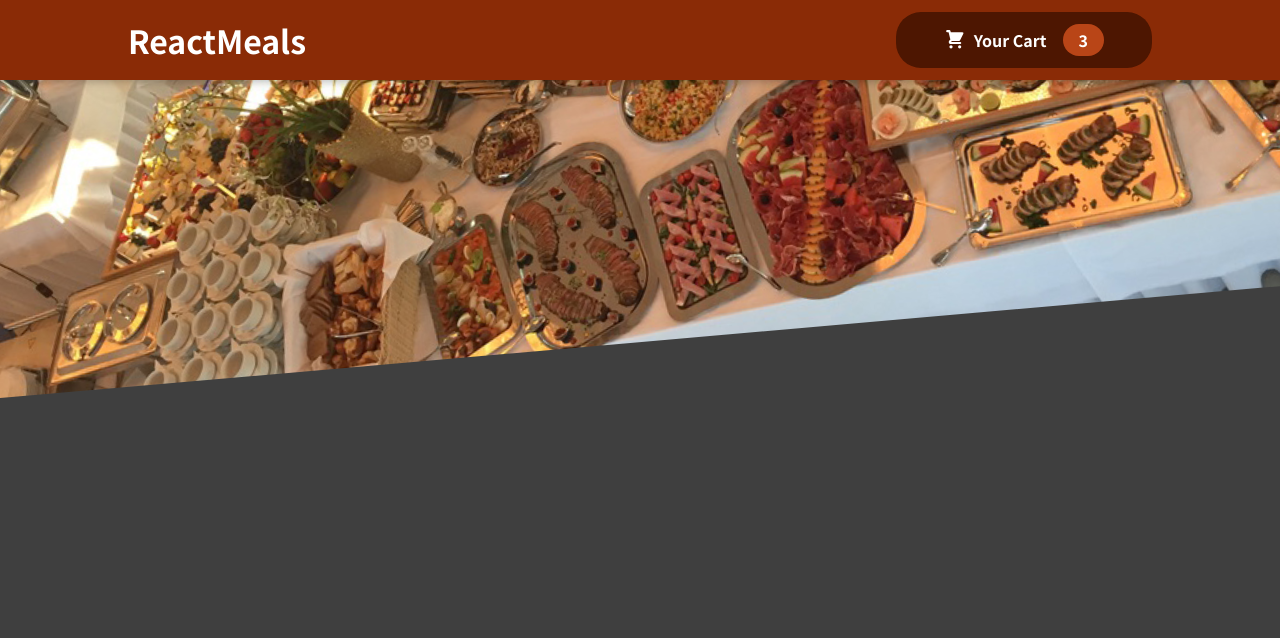
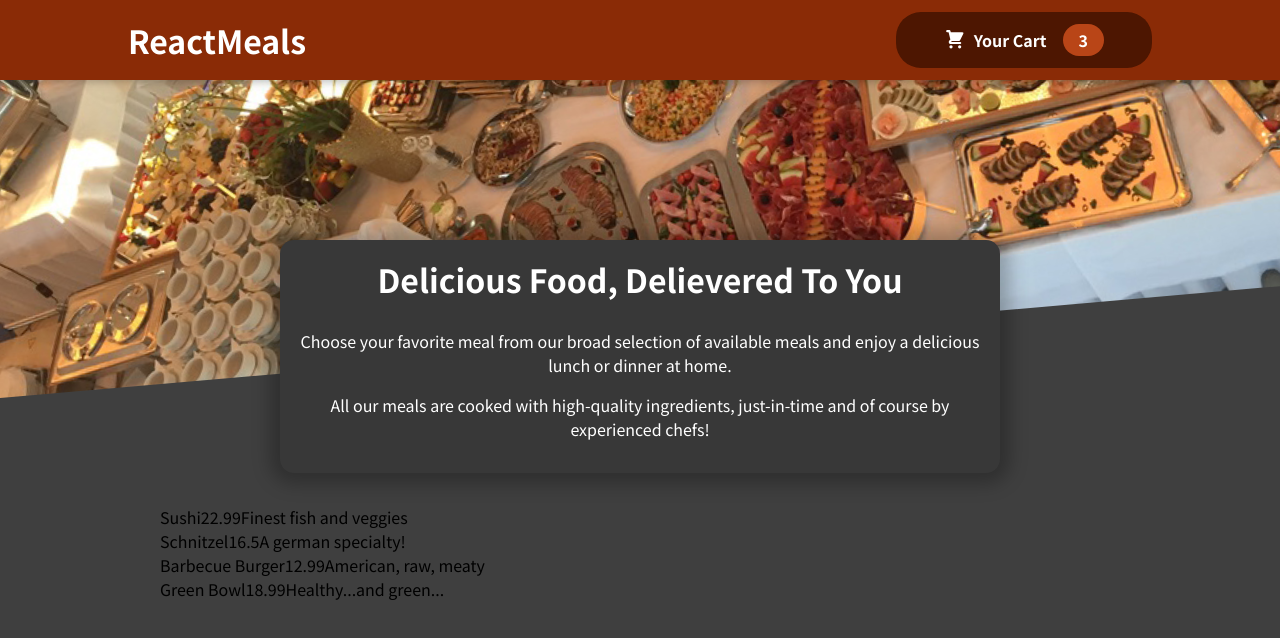
Before and after one commit to JensenYuen/React-by-Maximilian, a React (Create React App) app in the folder 06-react-food-order-app/: page / in a window 1280 px wide. Shown: the top 638 px of the page. Built offline with nearby package versions, Linux system fonts and the light colour scheme.

Commit message:
imported meals compoment

```diff
--- a/06-react-food-order-app/src/App.js
+++ b/06-react-food-order-app/src/App.js
@@ -1,11 +1,15 @@
 import { Fragment } from "react";
 
 import Header from "./components/Layout/Header";
+import Meals from "./components/Meals/Meals";
 
 function App() {
   return (
     <Fragment>
       <Header></Header>
+      <main>
+        <Meals />
+      </main>
     </Fragment>
   );
 }
--- a/06-react-food-order-app/src/components/Meals/AvaliableMeals.js
+++ b/06-react-food-order-app/src/components/Meals/AvaliableMeals.js
@@ -1,5 +1,3 @@
-import React from "react";
-
 import classes from "./AvailableMeals.module.css";
 
 const DUMMY_MEALS = [
--- a/06-react-food-order-app/src/components/Meals/Meals.js
+++ b/06-react-food-order-app/src/components/Meals/Meals.js
@@ -1,7 +1,15 @@
-import React from "react";
+import { Fragment} from "react";
+
+import MealsSummary from "./MealsSummary";
+import AvaliableMeals from "./AvaliableMeals";
 
 const Meals = () => {
-
+  return (
+    <Fragment>
+      <MealsSummary />
+      <AvaliableMeals />
+    </Fragment>
+  );
 };
 
 export default Meals;
--- a/06-react-food-order-app/src/components/Meals/MealsSummary.js
+++ b/06-react-food-order-app/src/components/Meals/MealsSummary.js
@@ -1,5 +1,3 @@
-import React from "react";
-
 import classes from "./MealsSummary.module.css";
 
 const MealsSummary = () => {
```
